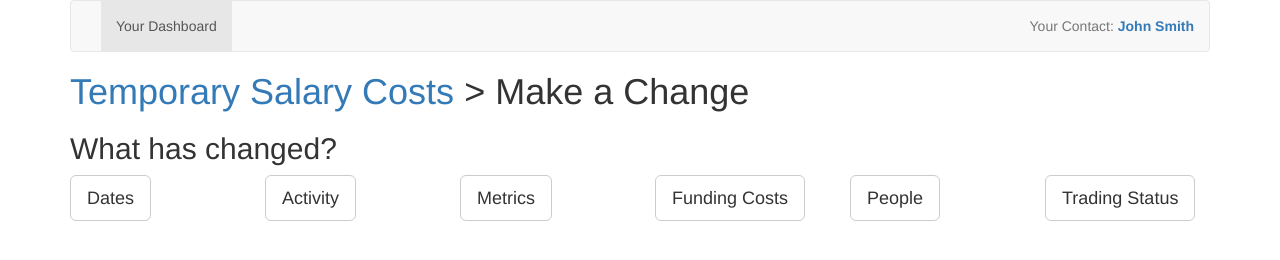
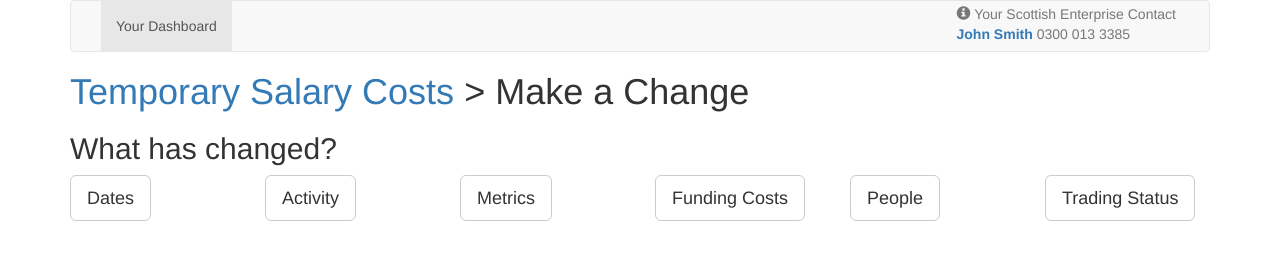
Before and after one commit to scotent/contractsandgrants, a plain HTML site: page change.html in a window 1280 px wide. Drawn offline with nearby package versions, Linux system fonts and the light colour scheme.

Commit message:
Update change.html

```diff
--- a/change.html
+++ b/change.html
@@ -39,8 +39,7 @@
 
                 </ul>
 
-                <p class="navbar-text navbar-right">Your Contact: <strong><a href="mailto:test@scotent.co.uk">John Smith</a></strong></p>
-            </div><!-- /.navbar-collapse -->
+<p class="navbar-text navbar-right" style="margin: 3px;"><span class="glyphicon glyphicon-info-sign"></span> Your Scottish Enterprise Contact<br><strong><a href="mailto:test@scotent.co.uk">John Smith</a></strong> 0300 013 3385</p>            </div><!-- /.navbar-collapse -->
         </div><!-- /.container-fluid -->
     </nav>
     <h1><a href="grant.html">Temporary Salary Costs</a> > Make a Change</h1>
```
